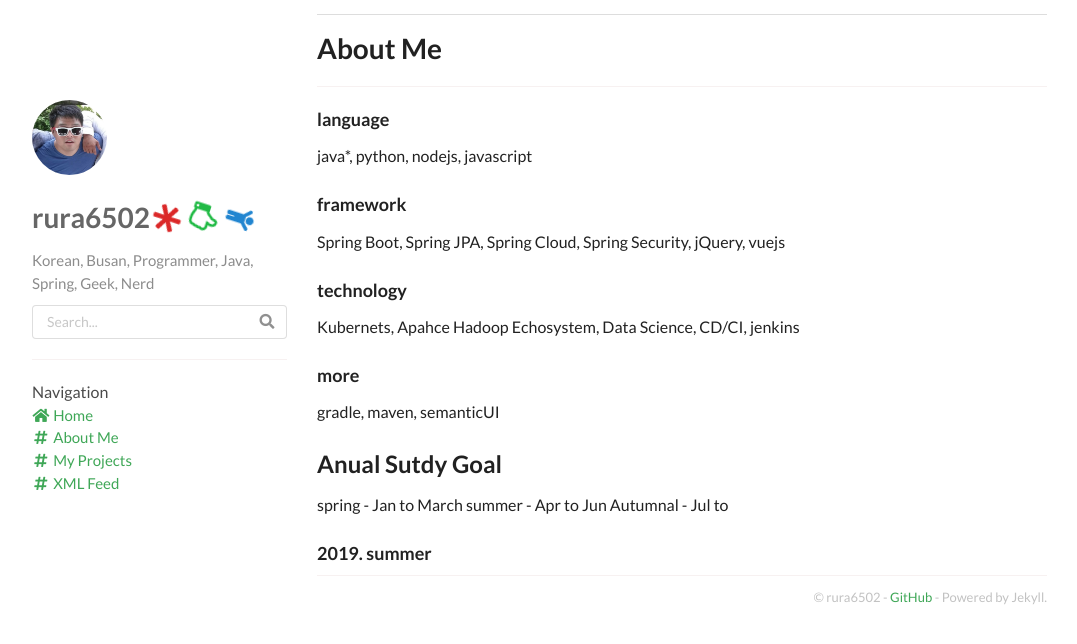
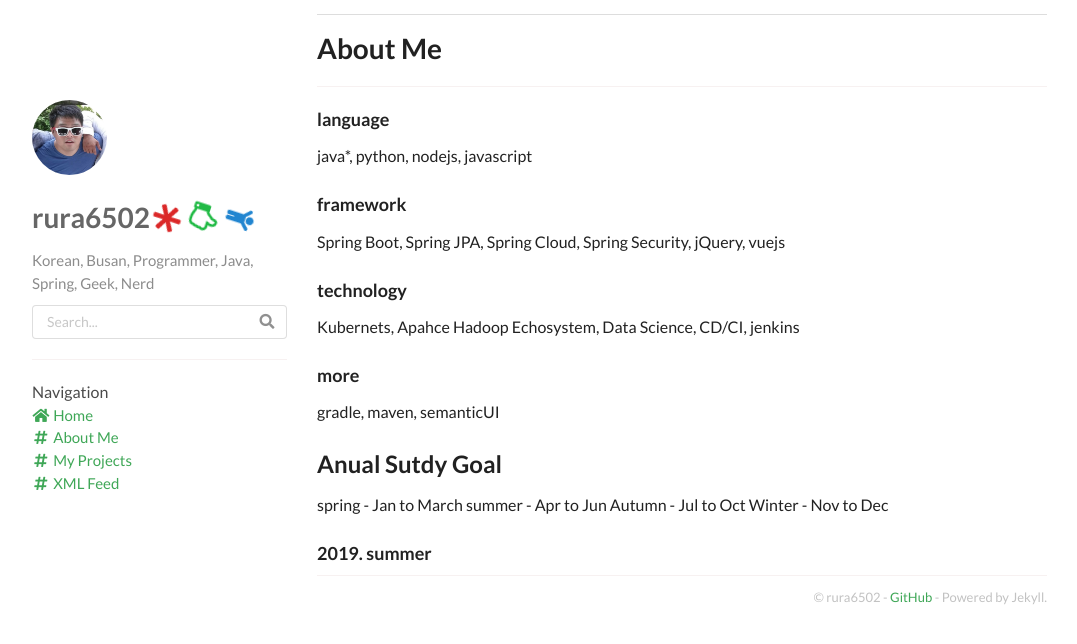
Before and after one commit to rura6502/rura6502.github.io, a Jekyll site: the page built from about.md, in a window 1280 px wide. Shown: the top 644 px of the page, without its empty margins (53-1130 px from the left). Built offline with Jekyll 4.4.1, drawn with Linux system fonts in a browser that asks for light colours; nearby versions of some CDN libraries.

Commit message:
about.md updated from https://stackedit.io/

```diff
--- a/about.md
+++ b/about.md
@@ -24,10 +24,10 @@ gradle, maven, semanticUI
 
 spring - Jan to March
 summer - Apr to Jun
-Autumnal - Jul to
-
+Autumn - Jul to Oct
+Winter - Nov to Dec
 
 ### 2019. summer
 <!--stackedit_data:
-eyJoaXN0b3J5IjpbLTY3OTAzNDQwMV19
+eyJoaXN0b3J5IjpbLTE5MTA0NDI2MzBdfQ==
 -->
```
